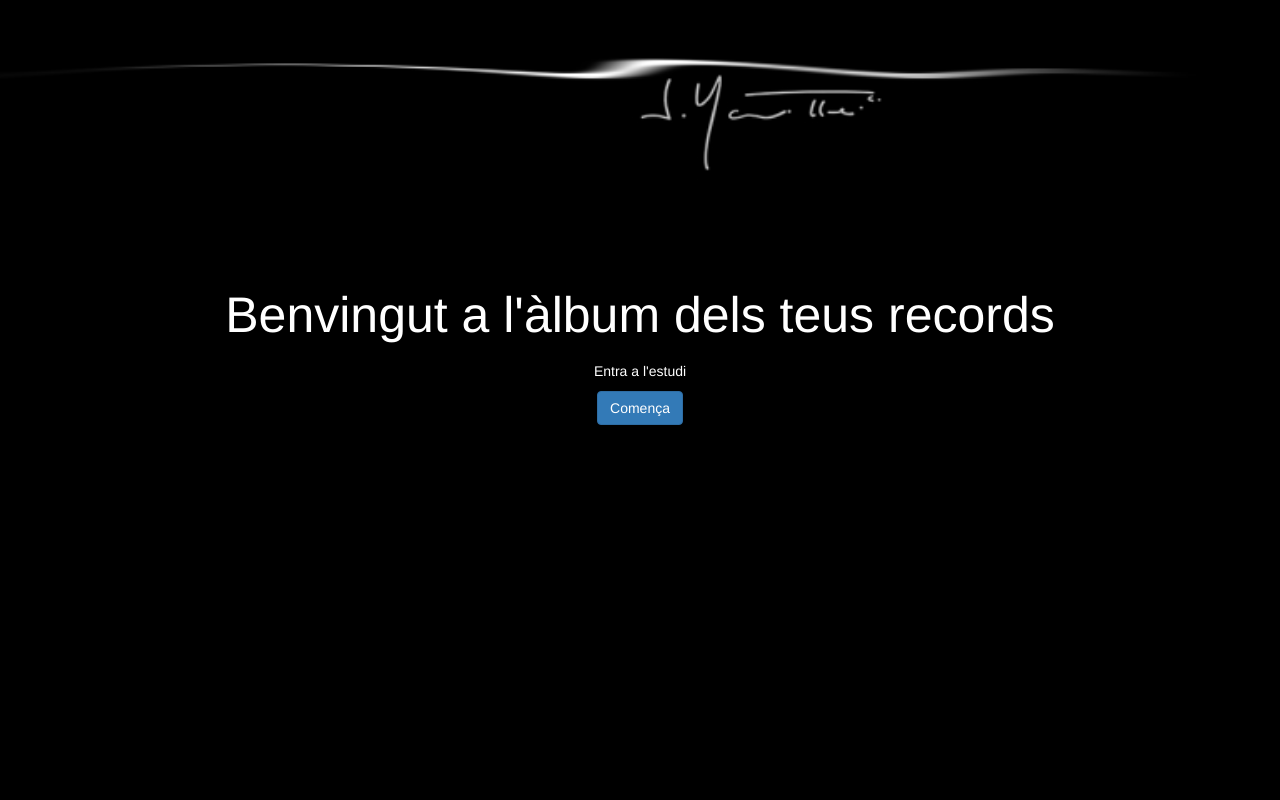
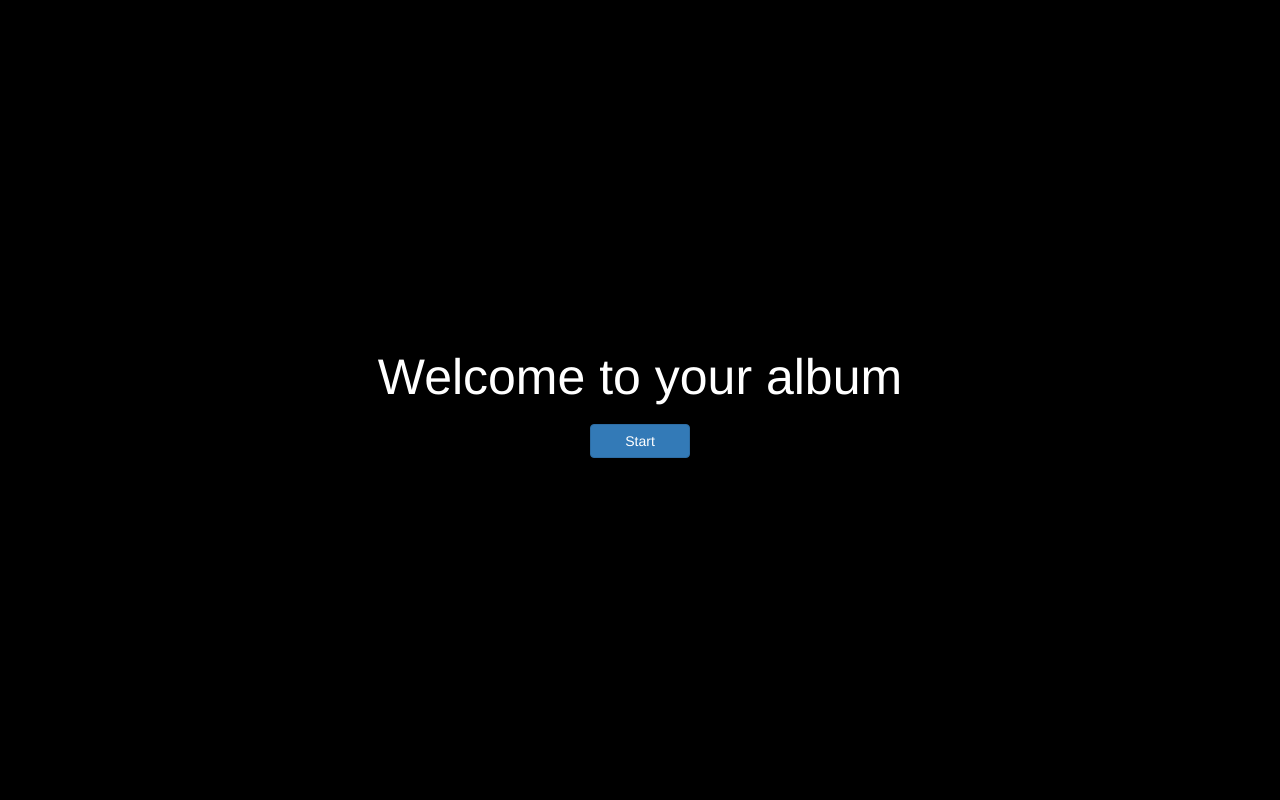
Before and after one commit to joseppalau/album-open, a Django app: page / in a window 1280 px wide. Run offline with Django 3.2, Linux system fonts and the light colour scheme; some libraries are stand-ins or nearby versions.

Commit message:
translate landing and login page ti english

```diff
--- a/album_app/static/styles/inici.css
+++ b/album_app/static/styles/inici.css
@@ -1,7 +1,13 @@
-.header-one{
+#main-section{
+    width: 100%;
+    height: 100vh;
     display: flex;
-    align-items:center;
-    justify-content:center;
+    flex-direction: column;
+    justify-content: center;
+}
+
+p{
+    text-align: center;
     color:white;
     font-size:50px;
     margin-top:100px;
@@ -13,6 +19,9 @@
     justify-content:center;
     flex-direction:column;
     color:white;
-    font-size:30px
-    color:brown;
+    font-size:30px;
 }
+
+.header-two a {
+    width: 100px;
+}
--- a/album_app/templates/album_app/landing.html
+++ b/album_app/templates/album_app/landing.html
@@ -9,18 +9,16 @@
     <link rel="stylesheet" href="https://maxcdn.bootstrapcdn.com/bootstrap/3.4.0/css/bootstrap.min.css">
     <script src="https://ajax.googleapis.com/ajax/libs/jquery/3.3.1/jquery.min.js"></script>
     <script src="https://maxcdn.bootstrapcdn.com/bootstrap/3.4.0/js/bootstrap.min.js"></script>
-    <title>Inici</title>
+    <title>Home</title>
 </head>
 
 <body style="background-color:black;">
-    <img src="{% static 'images/logo-montlleo.png' %}" alt="" width="100%">
-    <div class="header-one">
-        <p>Benvingut a l'àlbum dels teus records</p>
+    <section id="main-section">
+        <p>Welcome to your album</p>
+    <div class="header-two">
+        <a class="btn btn-primary" href="accounts/login/">Start</a>
     </div>
-    <div class="header-two">
-        <p>Entra a l'estudi</p>
-        <a class="btn btn-primary" href="accounts/login/">Comença</a>
-    </div>
+    </section>
 </body>
 
 </html>
```
Also changed, not shown: album_app/static/styles/login.css (+5 -4 lines), album_app/templates/registration/login.html (+5 -5 lines), db.sqlite3.
